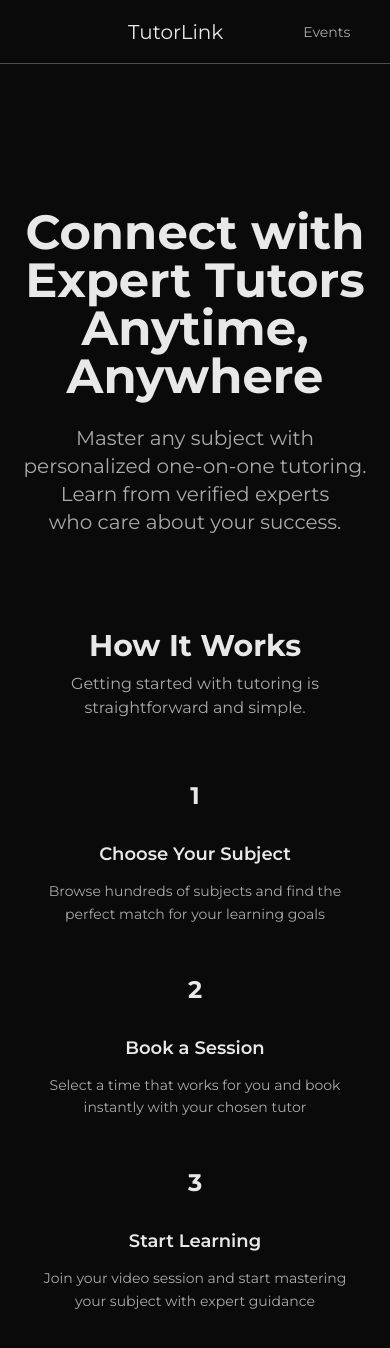
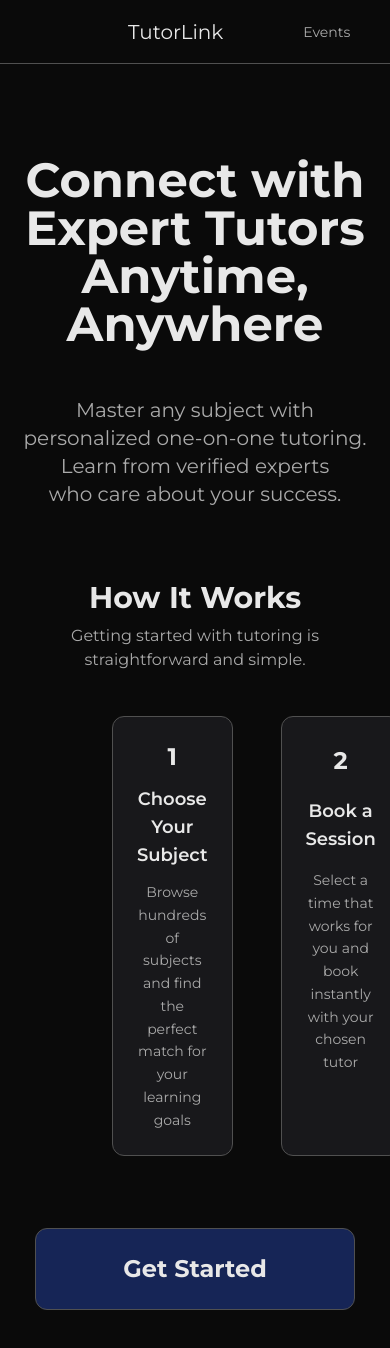
Before and after one commit to kylechi05/swan-hacks-2025, a Next.js app in the folder frontend/: page / in a window 390 px wide. Shown: the top 1348 px of the page. Built offline with nearby package versions, Linux system fonts and the light colour scheme.

Commit message:
homepage

```diff
--- a/frontend/app/page.tsx
+++ b/frontend/app/page.tsx
@@ -2,8 +2,8 @@ import Link from "next/link";
 
 export default function Home() {
   return (
-        <div className="space-y-3 text-(--off-white) py-24">
-            <section className="space-y-6 py-12 text-center">
+    <div className="text-(--off-white) py-3">
+      <section className="space-y-12 pt-20 pb-10 text-center">
         <h1 className="mx-auto max-w-3xl text-5xl font-bold text-balance md:text-6xl">
           Connect with Expert Tutors Anytime, Anywhere
         </h1>
@@ -13,7 +13,7 @@ export default function Home() {
         </p>
       </section>
 
-            <section className="bg-muted/30 space-y-8 rounded-xl p-8 md:p-12">
+      <section className="bg-muted/30 space-y-8 rounded-xl p-8 md:p-8">
         <div className="space-y-2 text-center">
           <h2 className="text-3xl font-bold md:text-4xl">
             How It Works
@@ -24,47 +24,41 @@ export default function Home() {
           </p>
         </div>
 
-                <div className="grid gap-8 pt-3 md:grid-cols-3">
-                    <div className="space-y-3 text-center">
-                        <div className="bg-primary text-primary-foreground mx-auto flex h-16 w-16 items-center justify-center rounded-full text-2xl font-bold">
+        <div className="flex flex-row pt-3 pb-10 px-20 gap-x-12">
+            <div className="flex-[2] space-y-3 text-center p-6 border-b [border-width:1px] [border-color:var(--primary-border-color)] bg-zinc-900 rounded-xl">
+              <div className="bg-primary text-primary-foreground mx-auto flex h-8 w-16 items-center justify-center rounded-full text-2xl font-bold">
                 1
               </div>
-                        <h3 className="text-lg font-semibold">
-                            Choose Your Subject
-                        </h3>
-                        <p className="text-muted-foreground text-sm leading-relaxed text-(--light-gray)">
-                            Browse hundreds of subjects and find the perfect
-                            match for your learning goals
+              <h3 className="text-lg font-semibold">Choose Your Subject</h3>
+              <p className="[color:var(--light-gray)] text-sm leading-relaxed">
+                Browse hundreds of subjects and find the perfect match for your learning goals
               </p>
             </div>
 
-                    <div className="space-y-3 text-center">
-                        <div className="bg-secondary text-secondary-foreground mx-auto flex h-16 w-16 items-center justify-center rounded-full text-2xl font-bold">
+            <div className="flex-[2] space-y-4 text-center p-6 border-b [border-width:1px] [border-color:var(--primary-border-color)] bg-zinc-900 rounded-xl">
+              <div className="bg-secondary text-secondary-foreground mx-auto flex h-10 w-16 items-center justify-center rounded-full text-2xl font-bold">
                 2
               </div>
-                        <h3 className="text-lg font-semibold">
-                            Book a Session
-                        </h3>
-                        <p className="text-muted-foreground text-sm leading-relaxed text-(--light-gray)">
-                            Select a time that works for you and book instantly
-                            with your chosen tutor
+              <h3 className="text-lg font-semibold">Book a Session</h3>
+              <p className="[color:var(--light-gray)] text-sm leading-relaxed">
+                Select a time that works for you and book instantly with your chosen tutor
               </p>
             </div>
 
-                    <div className="space-y-3 text-center">
-                        <div className="bg-primary text-primary-foreground mx-auto flex h-16 w-16 items-center justify-center rounded-full text-2xl font-bold">
+            <div className="flex-[2] space-y-3 text-center p-6 border-b [border-width:1px] [border-color:var(--primary-border-color)] bg-zinc-900 rounded-xl">
+              <div className="bg-primary text-primary-foreground mx-auto flex h-8 w-16 items-center justify-center rounded-full text-2xl font-bold">
                 3
               </div>
-                        <h3 className="text-lg font-semibold">
-                            Start Learning
-                        </h3>
-                        <p className="text-muted-foreground text-sm leading-relaxed text-(--light-gray)">
-                            Join your video session and start mastering your
-                            subject with expert guidance
+              <h3 className="text-lg font-semibold">Start Learning</h3>
+              <p className="[color:var(--light-gray)] text-sm leading-relaxed">
+                Join your video session and start mastering your subject with expert guidance
               </p>
             </div>
           </div>
-                <div className="space-y-8 text-center"></div>
+        <div className="space-y-10"></div>
+        <div className="max-w-xs mx-auto space-y-6 text-center p-6 border-b [border-width:1px] [border-color:var(--primary-border-color)] bg-blue-950 rounded-xl">
+          <Link href="/events" className="text-2xl font-bold hover:text-white ml-auto">Get Started</Link>
+        </div>
       </section>
     </div>
   );
```
Lines whose indentation alone changed are shown as unchanged.
